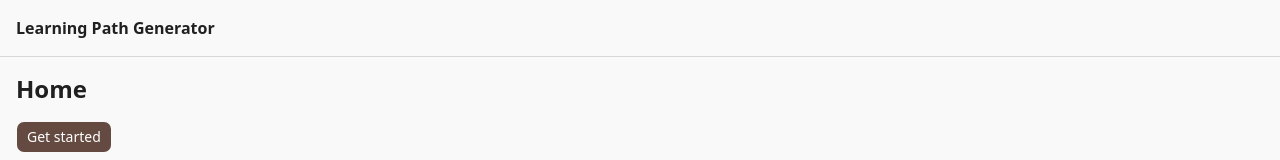
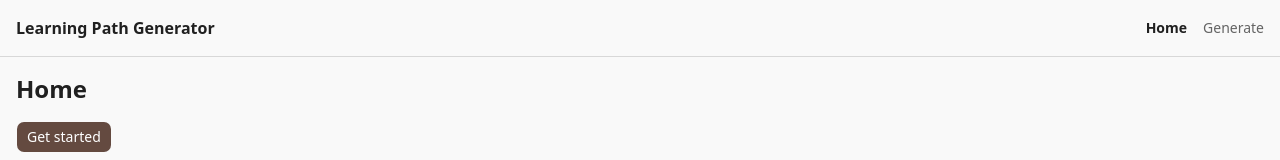
Before and after one commit to chingu-voyages/V62-tier3-team-33, a React (Vite) app in the folder frontend/: page / in a window 1280 px wide. Shown: the top 160 px of the page. Built offline with nearby package versions, Linux system fonts and the light colour scheme.

Commit message:
feat: add /generate route and header navigation (#45)

```diff
--- a/frontend/src/app/AppLayout.tsx
+++ b/frontend/src/app/AppLayout.tsx
@@ -1,9 +1,21 @@
-import { Outlet } from 'react-router'
+import { Link, NavLink, Outlet } from 'react-router'
 
 export function AppLayout() {
   return (
     <div className="flex min-h-screen flex-col">
-      <header className="border-b p-4 font-semibold">Learning Path Generator</header>
+      <header className="flex items-center justify-between border-b p-4">
+        <Link to="/" className="font-semibold">
+          Learning Path Generator
+        </Link>
+        <nav className="flex gap-4 text-sm">
+          <NavLink to="/" end className={({ isActive }) => (isActive ? 'font-semibold' : 'text-muted-foreground')}>
+            Home
+          </NavLink>
+          <NavLink to="/generate" className={({ isActive }) => (isActive ? 'font-semibold' : 'text-muted-foreground')}>
+            Generate
+          </NavLink>
+        </nav>
+      </header>
       <main className="flex-1 p-4">
         <Outlet />
       </main>
--- /dev/null
+++ b/frontend/src/app/pages/GeneratorPage.tsx
@@ -0,0 +1,8 @@
+export function GeneratorPage() {
+  return (
+    <div className="flex flex-col items-start gap-4">
+      <h1 className="text-2xl font-bold">Generate a learning path</h1>
+      <p className="text-muted-foreground">The learning path input form will go here.</p>
+    </div>
+  )
+}
--- a/frontend/src/app/router.tsx
+++ b/frontend/src/app/router.tsx
@@ -1,11 +1,15 @@
 import { createBrowserRouter } from 'react-router'
 import { AppLayout } from './AppLayout'
+import { GeneratorPage } from './pages/GeneratorPage'
 import { HomePage } from './pages/HomePage'
 
 export const router = createBrowserRouter([
   {
     path: '/',
     element: <AppLayout />,
-    children: [{ index: true, element: <HomePage /> }],
+    children: [
+      { index: true, element: <HomePage /> },
+      { path: 'generate', element: <GeneratorPage /> },
+    ],
   },
 ])
```
